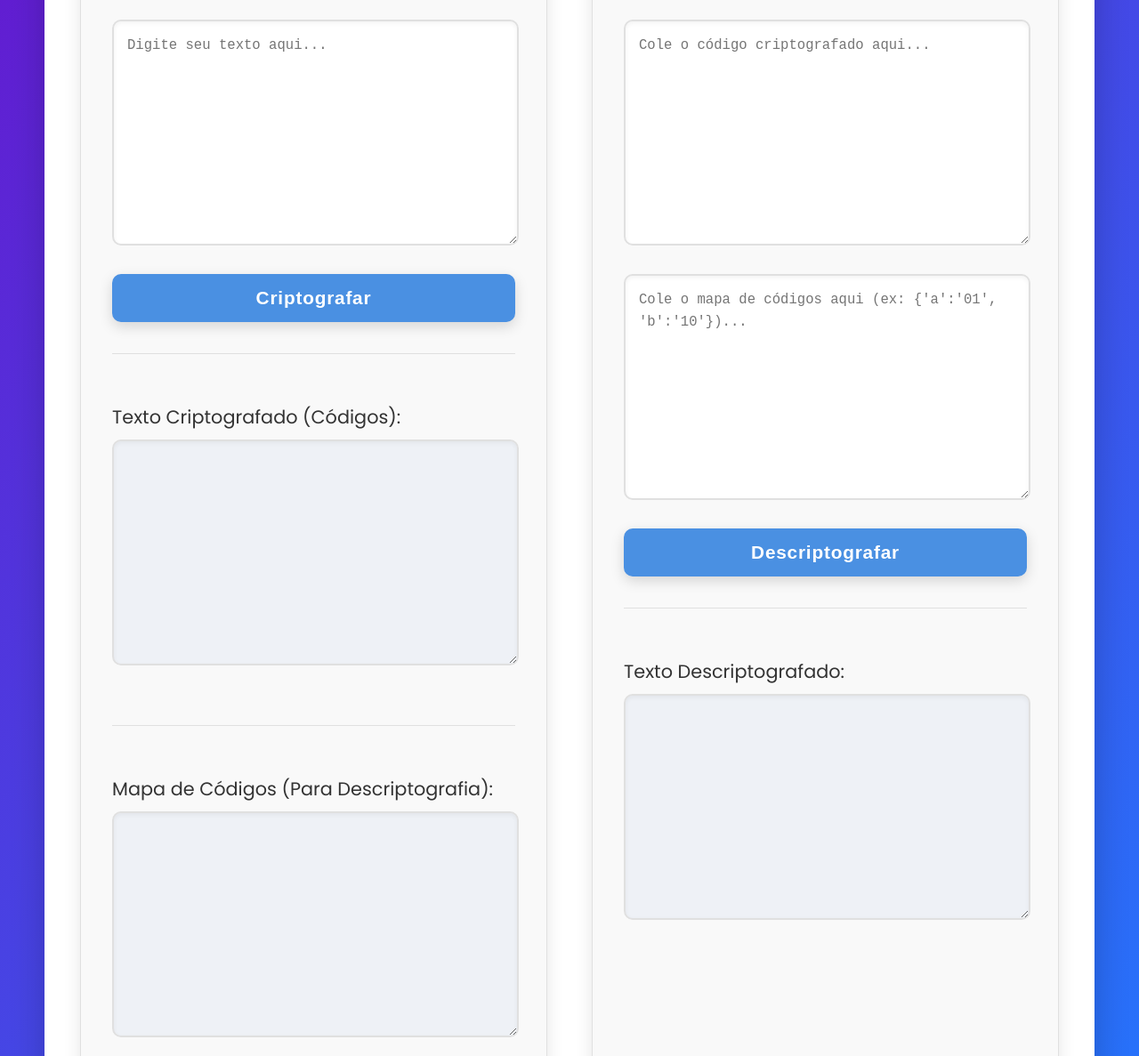
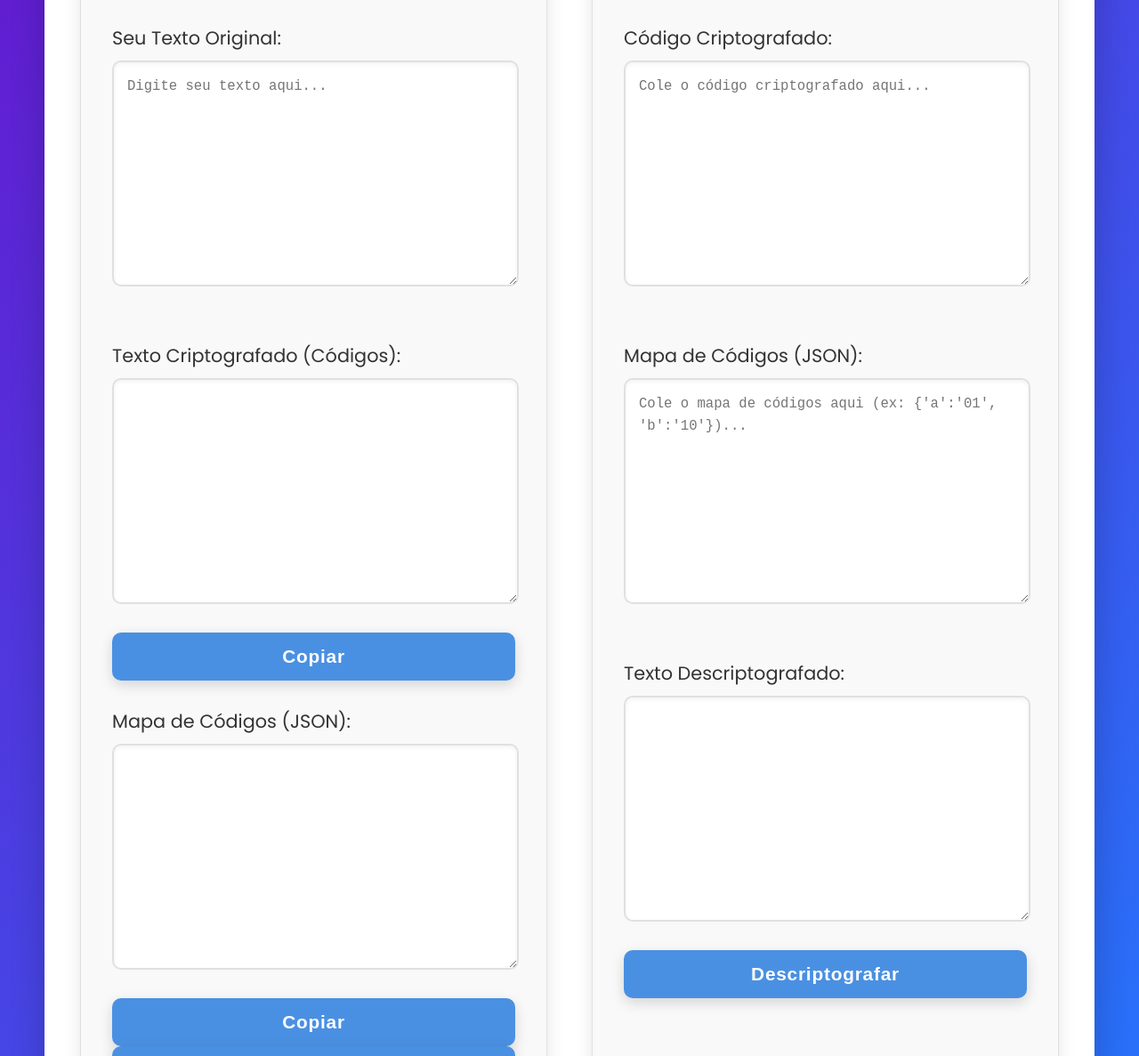
Before and after one commit to projeto-de-algoritmos-2025/AlgoritmosAmbiciosos_Codificador-Decodificador, a plain HTML site: page index.html in a window 1280 px wide. Shown: the part 373-1560 px from the top of the page at 89% size. Drawn offline with Linux system fonts and the light colour scheme.

Commit message:
feat: altera estrutura para linhas

```diff
--- a/index.html
+++ b/index.html
@@ -6,6 +6,7 @@
     <title>Criptografia e Descriptografia com Huffman</title>
     <link rel="stylesheet" href="styles.css">
     <link href="https://fonts.googleapis.com/css2?family=Poppins:wght@300;400;600;700&display=swap" rel="stylesheet">
+    <link href="https://fonts.googleapis.com/css2?family=Fira+Code&display=swap" rel="stylesheet">
 </head>
 <body>
     <div class="container">
@@ -13,27 +14,46 @@
 
         <div class="section encrypt-section">
             <h2>Criptografar Texto</h2>
-            <textarea id="inputText" placeholder="Digite seu texto aqui..."></textarea>
+            <div class="fields-grid">
+                <div class="field-group">
+                    <h3>Seu Texto Original:</h3>
+                    <textarea id="inputText" placeholder="Digite seu texto aqui..."></textarea>
+                </div>
+                <div class="field-group">
+                    <h3>Texto Criptografado (Códigos):</h3>
+                    <div class="textarea-with-copy">
+                        <textarea id="encryptedOutput" readonly></textarea>
+                        <button class="copy-btn" data-clipboard-target="#encryptedOutput">Copiar</button>
+                    </div>
+                </div>
+                <div class="field-group">
+                    <h3>Mapa de Códigos (JSON):</h3>
+                    <div class="textarea-with-copy">
+                        <textarea id="codeMapOutput" readonly></textarea>
+                        <button class="copy-btn" data-clipboard-target="#codeMapOutput">Copiar</button>
+                    </div>
+                </div>
+            </div>
             <button id="encryptButton">Criptografar</button>
-            <div class="output-box">
-                <h3>Texto Criptografado (Códigos):</h3>
-                <textarea id="encryptedOutput" readonly></textarea>
-            </div>
-            <div class="output-box">
-                <h3>Mapa de Códigos (Para Descriptografia):</h3>
-                <textarea id="codeMapOutput" readonly></textarea>
-            </div>
         </div>
 
         <div class="section decrypt-section">
             <h2>Descriptografar Código</h2>
-            <textarea id="inputCode" placeholder="Cole o código criptografado aqui..."></textarea>
-            <textarea id="inputCodeMap" placeholder="Cole o mapa de códigos aqui (ex: {'a':'01', 'b':'10'})..."></textarea>
+            <div class="fields-grid">
+                <div class="field-group">
+                    <h3>Código Criptografado:</h3>
+                    <textarea id="inputCode" placeholder="Cole o código criptografado aqui..."></textarea>
+                </div>
+                <div class="field-group">
+                    <h3>Mapa de Códigos (JSON):</h3>
+                    <textarea id="inputCodeMap" placeholder="Cole o mapa de códigos aqui (ex: {'a':'01', 'b':'10'})..."></textarea>
+                </div>
+                <div class="field-group">
+                    <h3>Texto Descriptografado:</h3>
+                    <textarea id="decryptedOutput" readonly></textarea>
+                </div>
+            </div>
             <button id="decryptButton">Descriptografar</button>
-            <div class="output-box">
-                <h3>Texto Descriptografado:</h3>
-                <textarea id="decryptedOutput" readonly></textarea>
-            </div>
         </div>
     </div>
 
```
